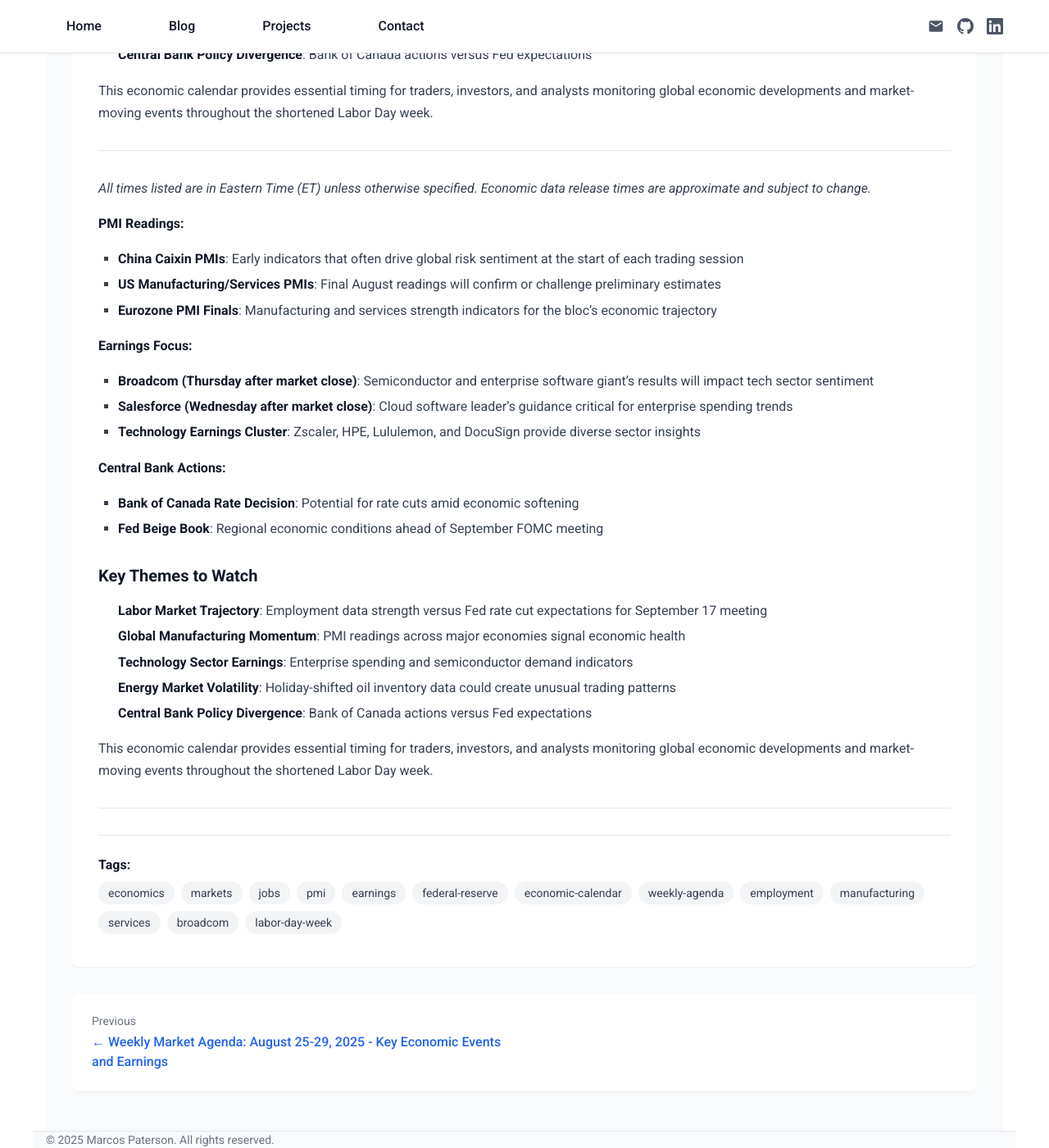
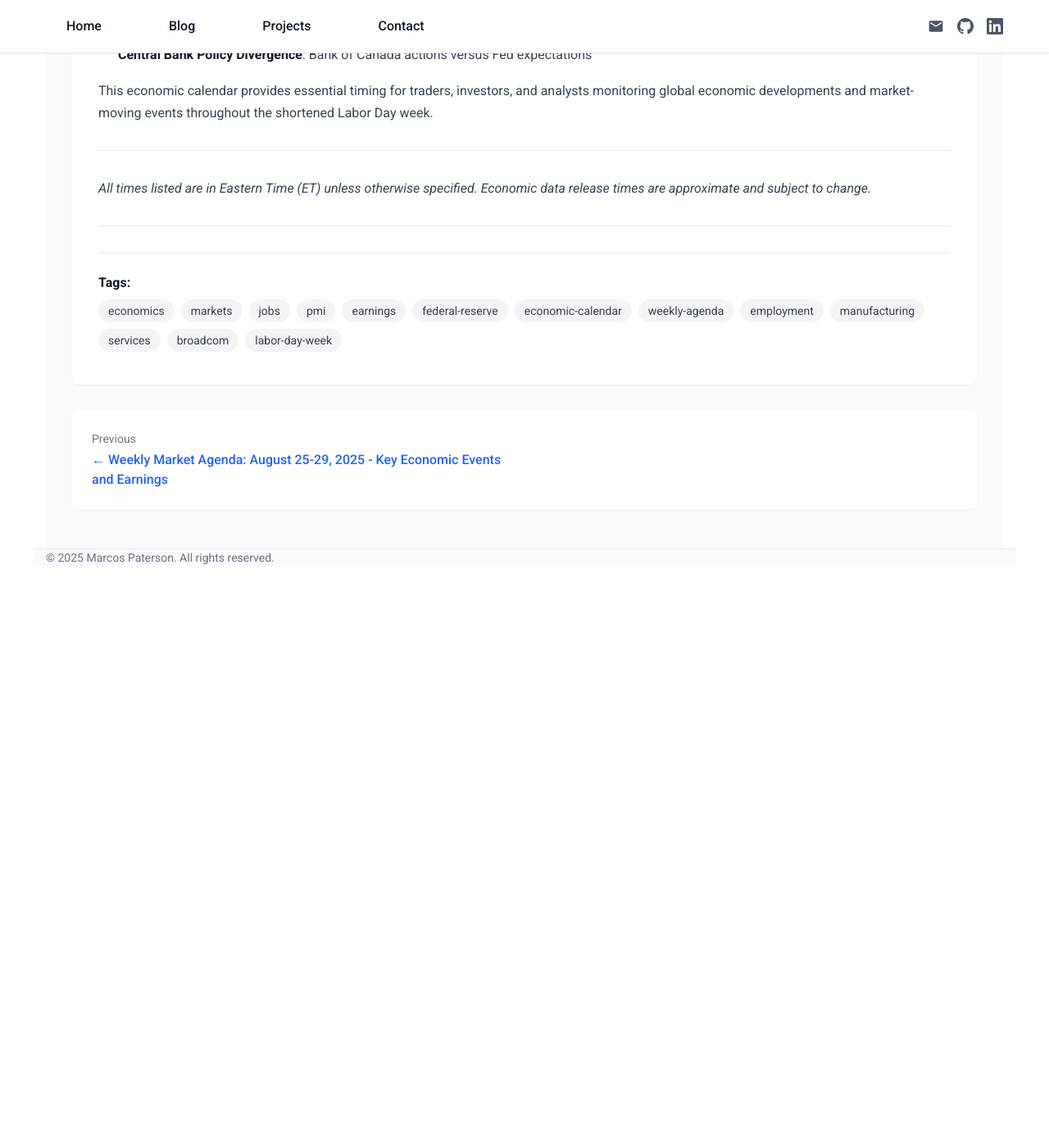
Before and after one commit to marcospaterson/marcospaterson.github.io, a Jekyll site: the page built from _posts/2025-09-01-economic-weekly-agenda.md, in a window 1280 px wide and 1400 px high, scrolled down 3958 px. Shown: the whole window at 82% size. Built offline with Jekyll 4.4.1, drawn with Linux system fonts in a browser that asks for light colours; after the commit the page ends 4648 px from its top, so only the background shows below that.

Commit message:
removing doubled summary for 9/01 post

```diff
--- a/_posts/2025-09-01-economic-weekly-agenda.md
+++ b/_posts/2025-09-01-economic-weekly-agenda.md
@@ -136,28 +136,4 @@ This economic calendar provides essential timing for traders, investors, and ana
 
 *All times listed are in Eastern Time (ET) unless otherwise specified. Economic data release times are approximate and subject to change.*
 
-**PMI Readings:**
-- **China Caixin PMIs**: Early indicators that often drive global risk sentiment at the start of each trading session
-- **US Manufacturing/Services PMIs**: Final August readings will confirm or challenge preliminary estimates
-- **Eurozone PMI Finals**: Manufacturing and services strength indicators for the bloc's economic trajectory
-
-**Earnings Focus:**
-- **Broadcom (Thursday after market close)**: Semiconductor and enterprise software giant's results will impact tech sector sentiment
-- **Salesforce (Wednesday after market close)**: Cloud software leader's guidance critical for enterprise spending trends
-- **Technology Earnings Cluster**: Zscaler, HPE, Lululemon, and DocuSign provide diverse sector insights
-
-**Central Bank Actions:**
-- **Bank of Canada Rate Decision**: Potential for rate cuts amid economic softening
-- **Fed Beige Book**: Regional economic conditions ahead of September FOMC meeting
-
-### Key Themes to Watch
-
-1. **Labor Market Trajectory**: Employment data strength versus Fed rate cut expectations for September 17 meeting
-2. **Global Manufacturing Momentum**: PMI readings across major economies signal economic health
-3. **Technology Sector Earnings**: Enterprise spending and semiconductor demand indicators
-4. **Energy Market Volatility**: Holiday-shifted oil inventory data could create unusual trading patterns
-5. **Central Bank Policy Divergence**: Bank of Canada actions versus Fed expectations
-
-This economic calendar provides essential timing for traders, investors, and analysts monitoring global economic developments and market-moving events throughout the shortened Labor Day week.
-
 ---
```
